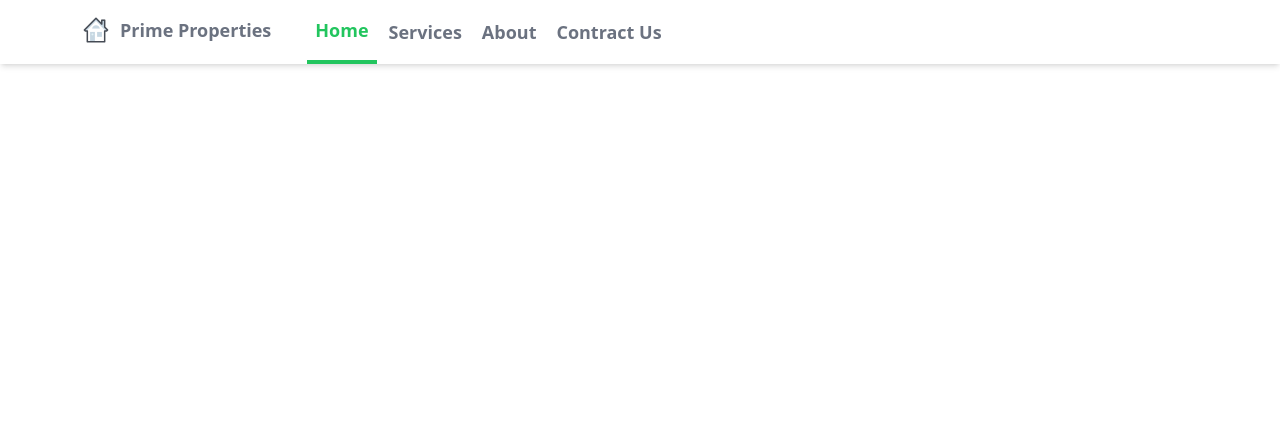
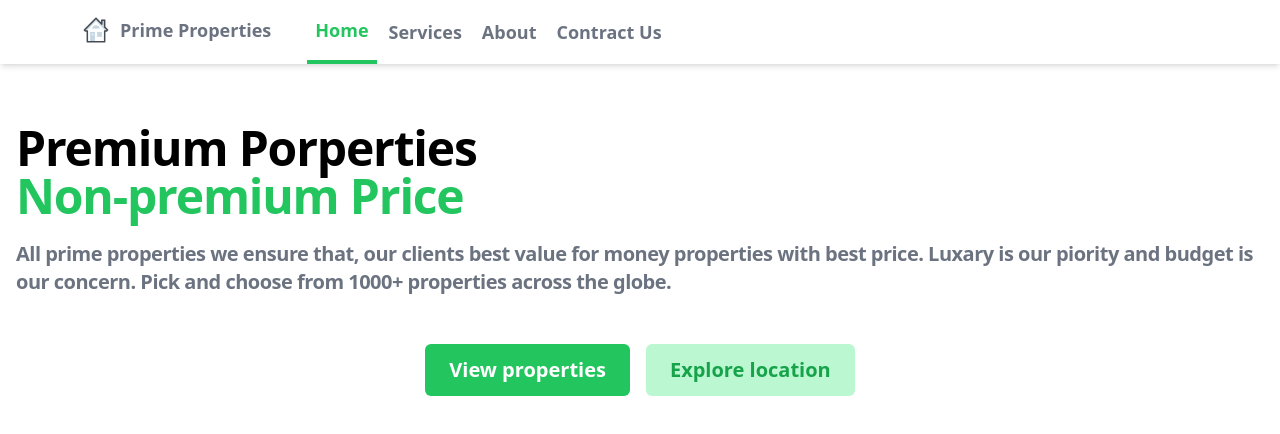
Before and after one commit to ferdous-mahmud/tailwind-practice, a website: page Real_Estate_Website/src/index.html in a window 1280 px wide. Drawn offline with Linux system fonts and the light colour scheme.

Commit message:
main banner done

```diff
--- a/Real_Estate_Website/src/index.html
+++ b/Real_Estate_Website/src/index.html
@@ -45,5 +45,41 @@
         </div>
       </div>
     </nav>
+    <!-- top nav bar -->
+
+    <!-- Site Banner -->
+    <main class="mt-10 px-4">
+      <div class="sm:text-center lg:text-left">
+        <h1 class="font-extrabold text-4xl sm:text-5xl py-5 tracking-tight">
+          <span>Premium Porperties</span>
+          <br />
+          <span class="text-green-500">Non-premium Price</span>
+        </h1>
+        <p
+          class="text-xl sm:mx-w-xl sm:mx-auto text-gray-500 md:px-16 font-semibold tracking-tight lg:px-0"
+        >
+          All prime properties we ensure that, our clients best value for money
+          properties with best price. Luxary is our piority and budget is our
+          concern. Pick and choose from 1000+ properties across the globe.
+        </p>
+        <div class="pt-10 sm:flex sm:justify-center">
+          <div class="my-4 md:m-2">
+            <a
+              class="px-6 flex py-3 mx-auto justify-center bg-green-500 rounded-md text-white font-semibold text-xl"
+              href="#"
+              >View properties</a
+            >
+          </div>
+          <div class="my-4 md:m-2">
+            <a
+              class="px-6 flex py-3 justify-center bg-green-200 rounded-md text-green-600 font-semibold text-xl"
+              href="#"
+              >Explore location</a
+            >
+          </div>
+        </div>
+      </div>
+    </main>
+    <!-- Site Banner -->
   </body>
 </html>
```
Also changed, not shown: Real_Estate_Website/dist/output.css.
